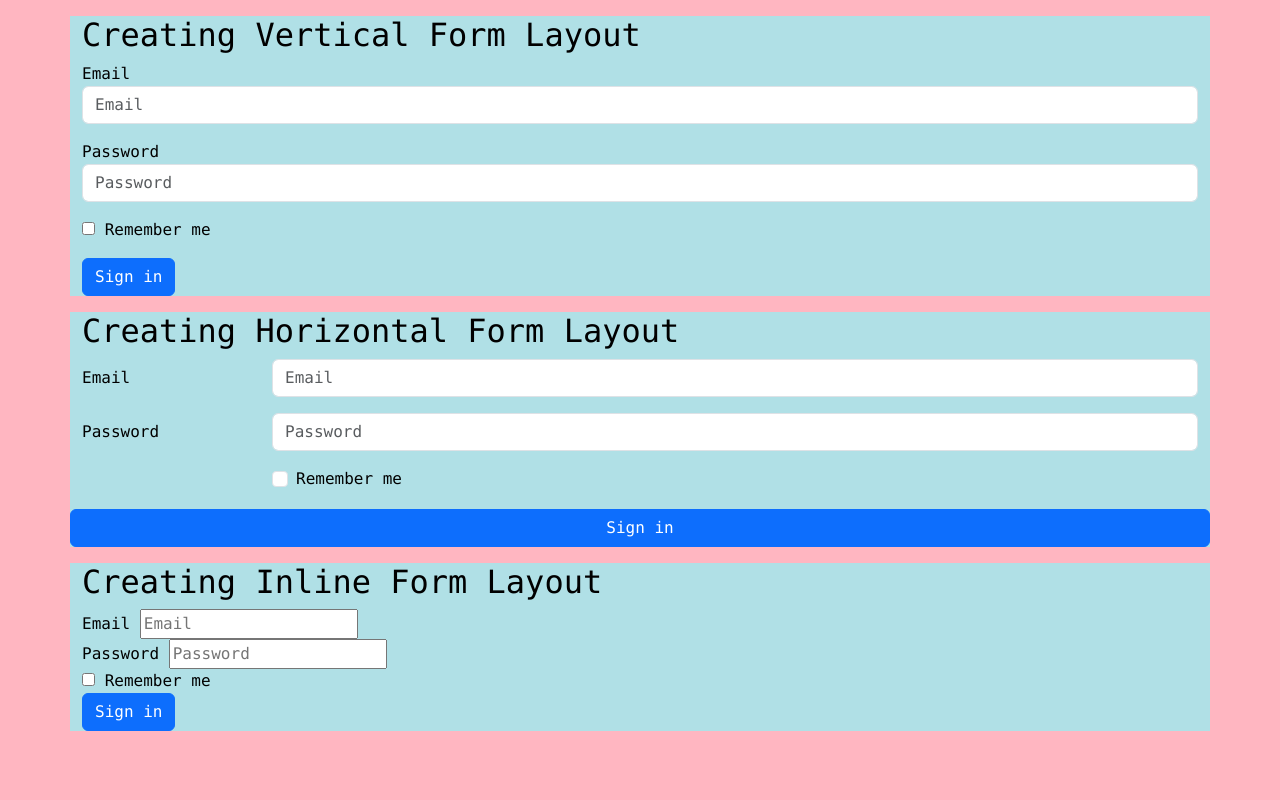
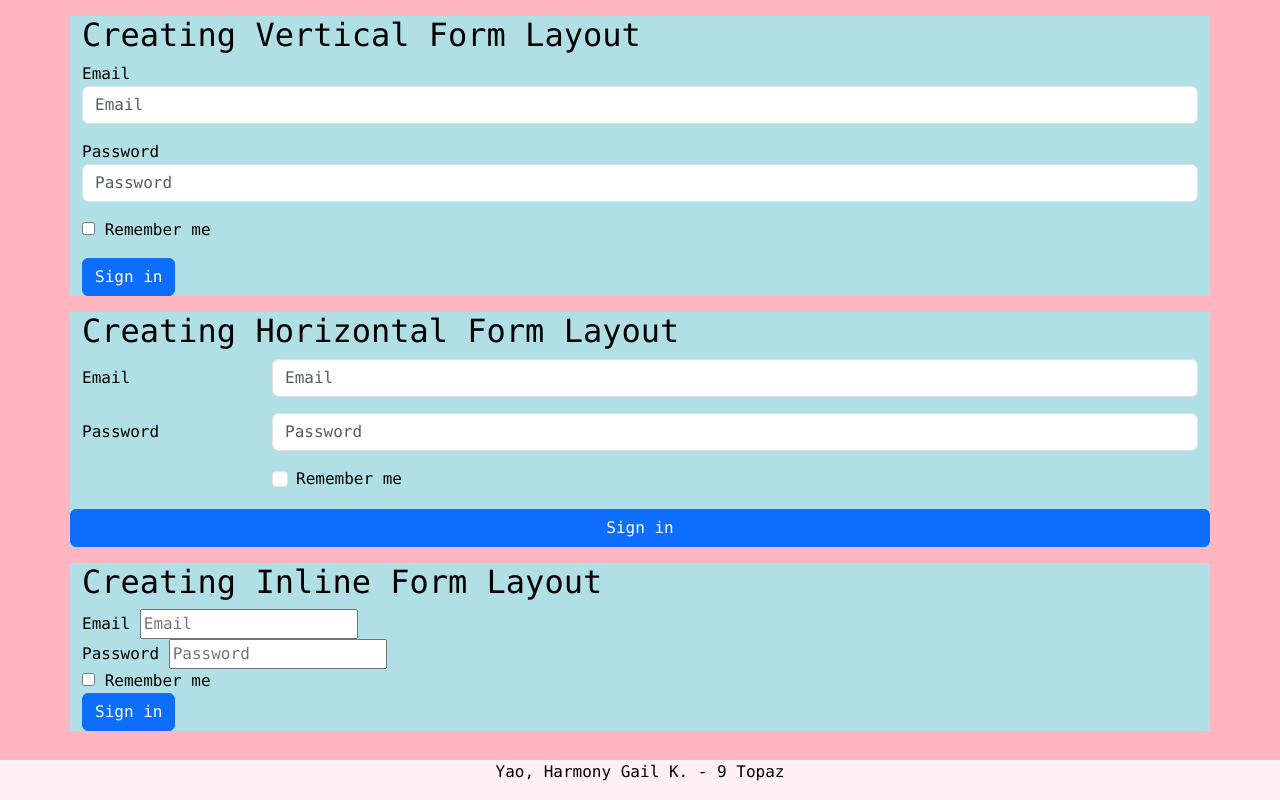
Before and after one commit to HYao9T/Q2-EXC4-HYao9T, a plain HTML site: page index.html in a window 1280 px wide. Shown: the top 800 px of the page. Drawn offline with nearby package versions, Linux system fonts and the light colour scheme.

Commit message:
Update index.html

```diff
--- a/index.html
+++ b/index.html
@@ -110,5 +110,9 @@
 	</form>
 </div>
 
+<div class="footer">
+	<p>Yao, Harmony Gail K. - 9 Topaz</p>
+</div>
+
 </body>
 </html>
```
